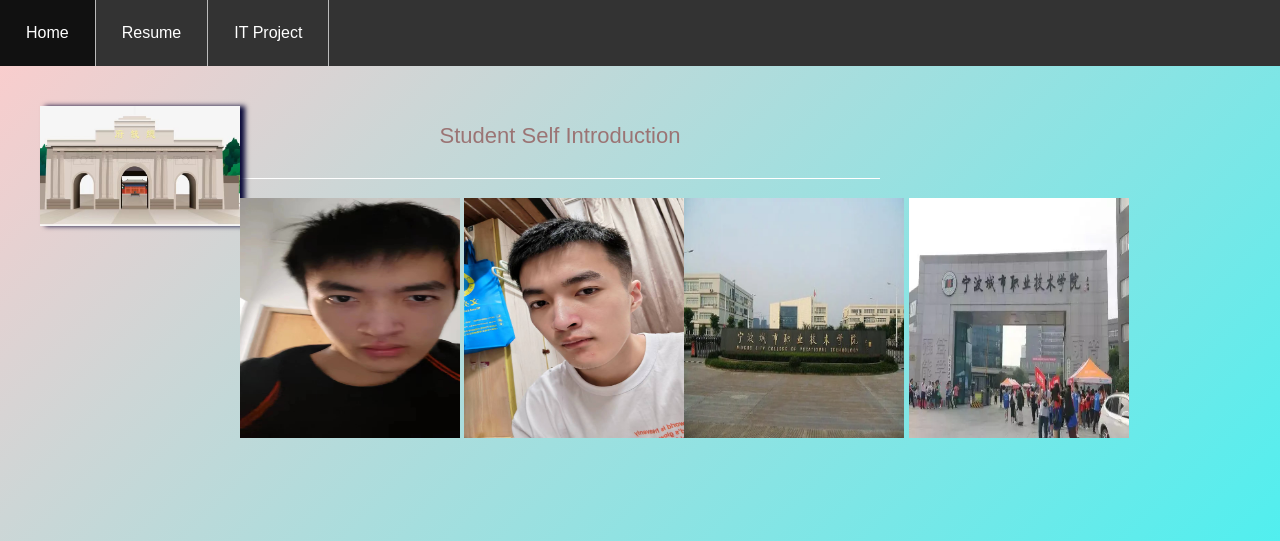
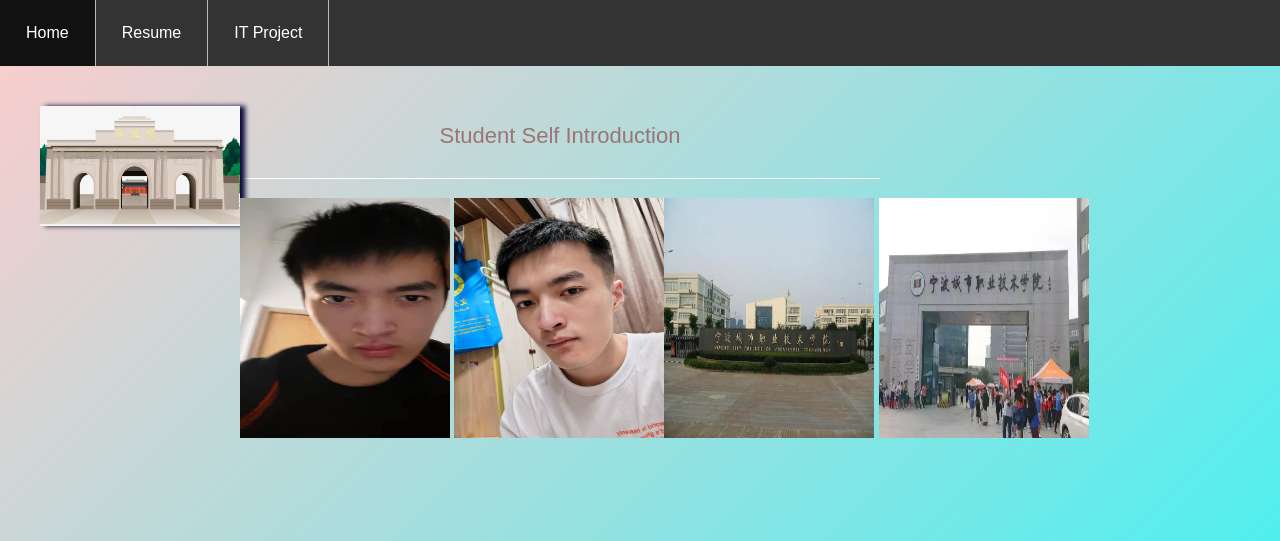
Before and after one commit to Amexiaose/452site, a plain HTML site: page index.html in a window 1280 px wide. Shown: the top 541 px of the page. Drawn offline with Linux system fonts and the light colour scheme.

Commit message:
Update index.html

```diff
--- a/index.html
+++ b/index.html
@@ -20,10 +20,10 @@
     <img src='image6.jpg' class='writer-img'>
 
     <h2 >Student Self Introduction </h2><img
-        src='image1.jpg' alt="persinal pic" width="220px" height="240px"top="50">  <img
-        src='image2.jpg' alt="persinal pic" width="220px" height="240px"top="50"><img
-        src='image3.jpg' alt="persinal pic" width="220px" height="240px"top="50">  <img
-        src='image4.jpg' alt="persinal pic" width="220px" height="240px"top="50">
+        src='image1.jpg' alt="persinal pic" width="210px" height="240px"top="50">  <img
+        src='image2.jpg' alt="persinal pic" width="210px" height="240px"top="50"><img
+        src='image3.jpg' alt="persinal pic" width="210px" height="240px"top="50">  <img
+        src='image4.jpg' alt="persinal pic" width="210px" height="240px"top="50">
     <h1>My Self Introduction<h1>
     <p>My name is Sumail and I am studying in NBCC. My major is IT, which is my dream major in high school, because I watched the documentary about the development of IT in high school, in which I was deeply impressed by the rapid development of Internet technology.</p>
     <p>Welcome to my school web site. Everything you want to know about our school is in this web site.</p>
```
